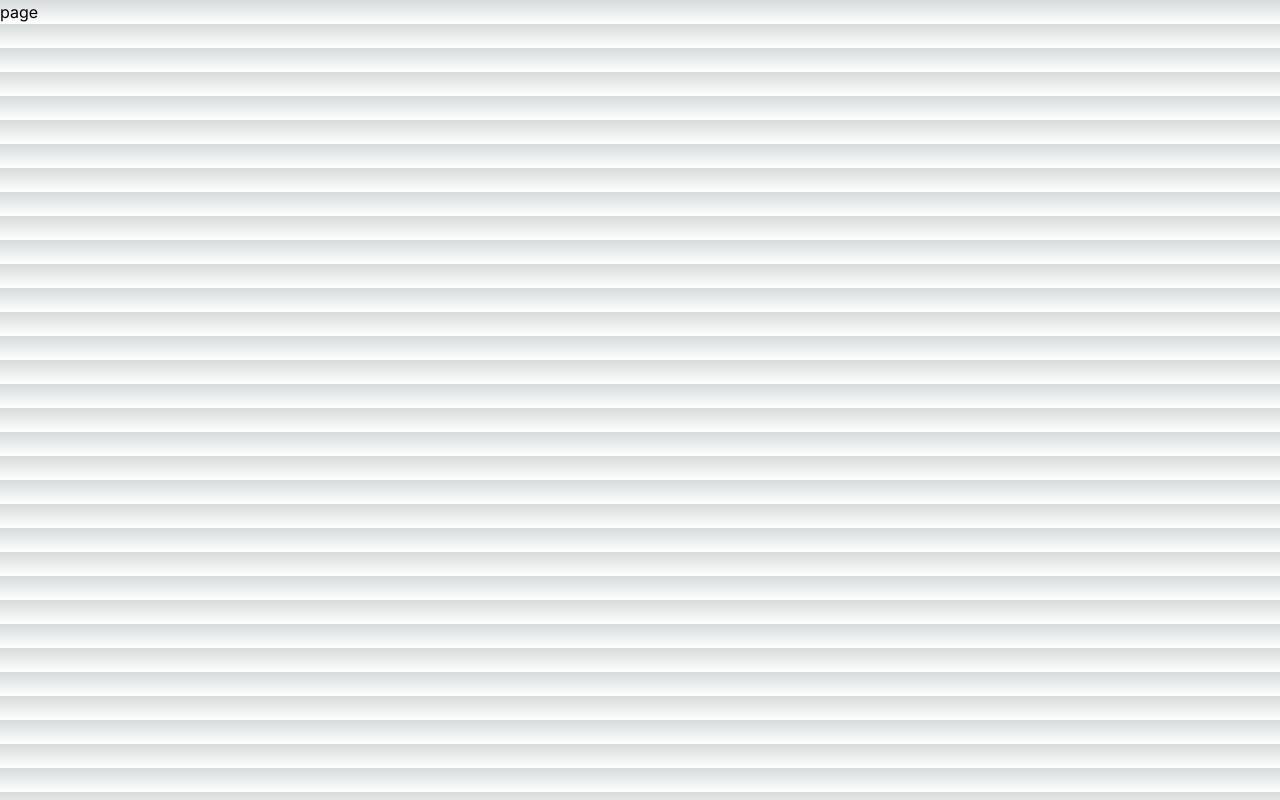
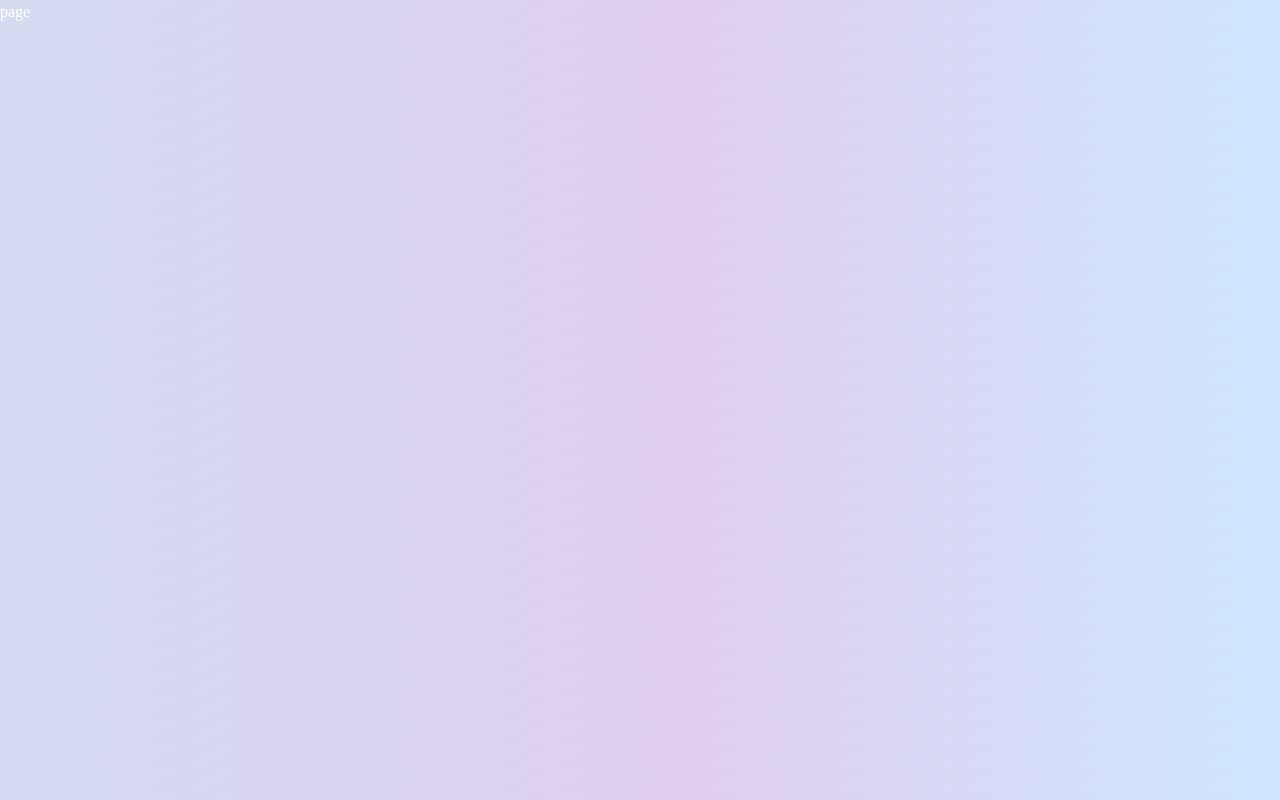
Before and after one commit to TanishqKashla/mentora, a Next.js app: page / in a window 1280 px wide. Built offline with nearby package versions, Linux system fonts and the light colour scheme.

Commit message:
added css styles

```diff
--- a/src/app/globals.css
+++ b/src/app/globals.css
@@ -3,31 +3,22 @@
 @tailwind utilities;
 
 :root {
-  --foreground-rgb: 0, 0, 0;
-  --background-start-rgb: 214, 219, 220;
-  --background-end-rgb: 255, 255, 255;
+  --bg: #fee8ff;
+  --text: white;
+  --btn: #3673fd;
+  --bgSoft: #2d2b42;
+  --textSoft: #e5e5e5;
+  --bgGradient: linear-gradient(145deg, rgba(212, 220, 241, 1) 0%, rgba(225, 208, 238, 1) 54%, rgba(207, 231, 255, 1) 100%);
 }
 
-@media (prefers-color-scheme: dark) {
-  :root {
-    --foreground-rgb: 255, 255, 255;
-    --background-start-rgb: 0, 0, 0;
-    --background-end-rgb: 0, 0, 0;
-  }
+*{
+  padding: 0;
+  margin: 0;
+  box-sizing: border-box;
+  font-family: poppins;
 }
 
 body {
-  color: rgb(var(--foreground-rgb));
-  background: linear-gradient(
-      to bottom,
-      transparent,
-      rgb(var(--background-end-rgb))
-    )
-    rgb(var(--background-start-rgb));
+  background: var(--bgGradient);
+  color: var(--text);
 }
-
-@layer utilities {
-  .text-balance {
-    text-wrap: balance;
-  }
-}
```
